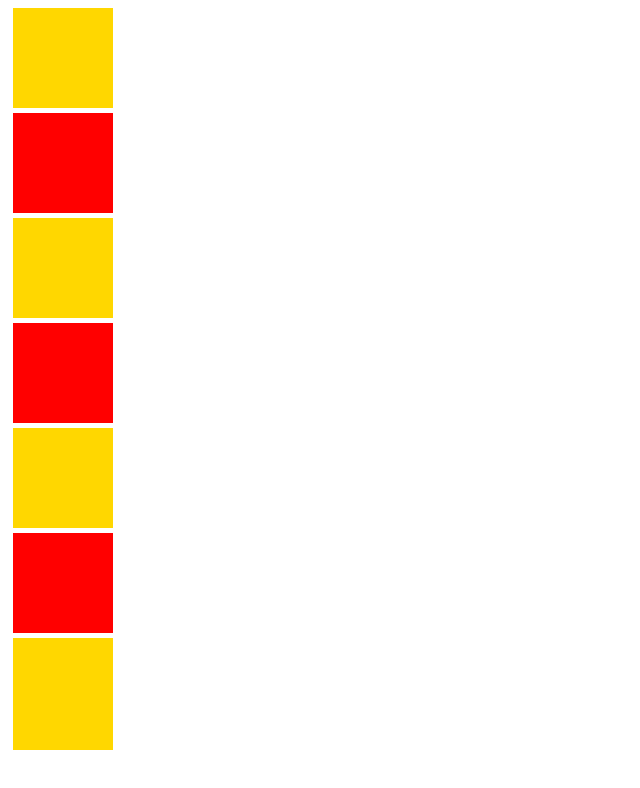
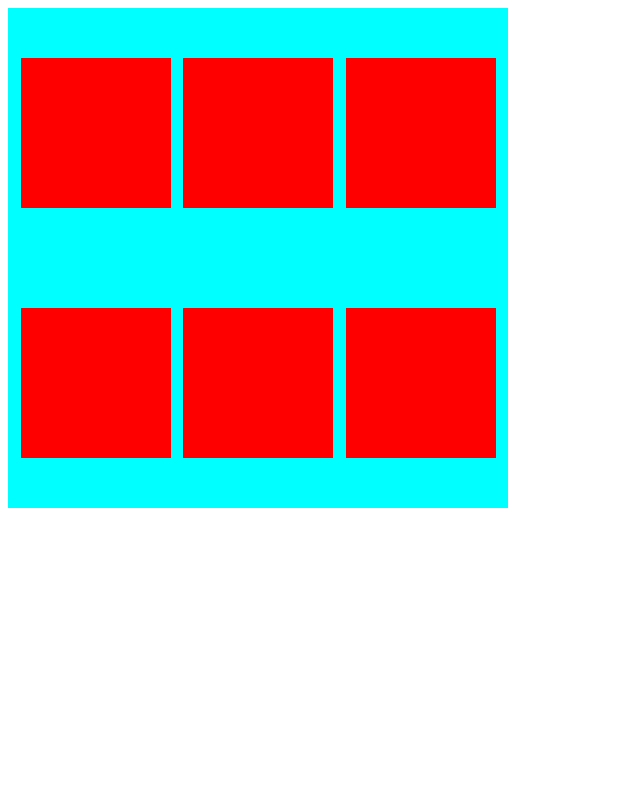
Before and after one commit to Pravin-Singh-Charan-gh/Frontend-Technologies---QSpiders-Training, a plain HTML site: page index.html in a window 1280 px wide. Shown: the top 788 px of the page, without its empty margins (0-640 px from the left). Drawn offline with Linux system fonts and the light colour scheme.

Commit message:
Background and Colors

```diff
--- a/index.html
+++ b/index.html
@@ -7,18 +7,13 @@
   <link rel="stylesheet" href="style.css">
 </head>
 <body>
-  <div class="a"></div>
-  <div class="a"></div>
-  <div class="a"></div>
-  <div class="a"></div>
-  <div class="a"></div>
-  <div class="a"></div>
-  <div class="a"></div>
-  <div class="a"></div>
-  <div class="a"></div>
-  <div class="a"></div>
-  <div class="a"></div>
-  <div class="a"></div>
-  <div class="a"></div>
+  <div class="parent">
+    <div class="child"></div>
+    <div class="child"></div>
+    <div class="child"></div>
+    <div class="child"></div>
+    <div class="child"></div>
+    <div class="child"></div>
+  </div>
 </body>
 </html>
--- a/style.css
+++ b/style.css
@@ -1,14 +1,15 @@
-.a{
-    position: sticky;
-    height: 100px;
-    width: 100px;
-    background: red;
-    bottom: 50px;
-    margin: 5px;
+.parent{
+    height: 500px;
+    width: 500px;
+    background-color: aqua;
+    display: flex;
+    justify-content: space-evenly;
+    flex-wrap: wrap;
+    align-content: space-around;
 }
-.a:nth-last-of-type(odd){
-    background: gold;
+
+.child{
+    height: 150px;
+    width: 150px;
+    background-color: red;
 }
-body{
-    height: 2000px;
-}
```
Also changed, not shown: 09September/26Sept_Background_&_Colors/01.css (added, +38 -0 lines), 09September/26Sept_Background_&_Colors/01.html (added, +12 -0 lines).
